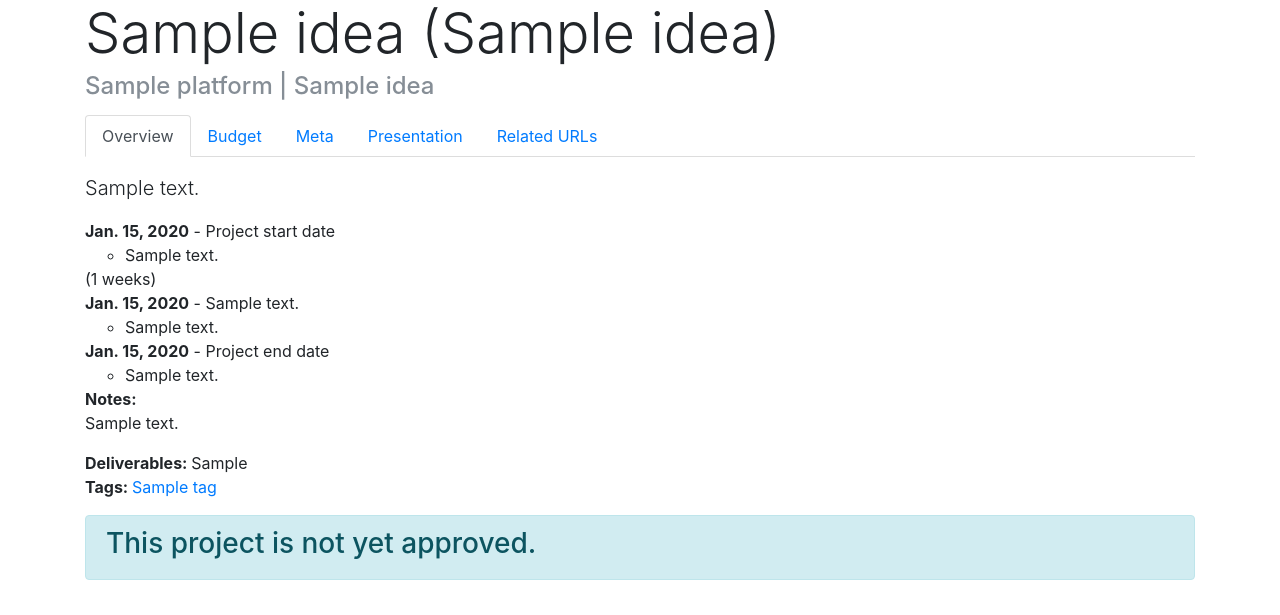
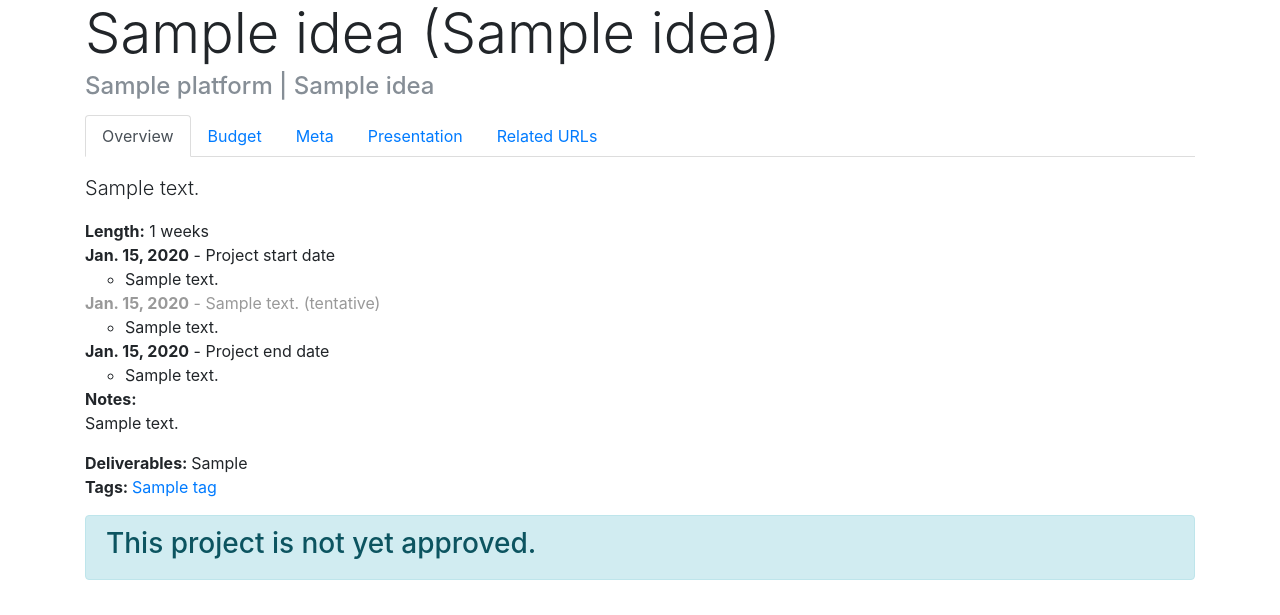
Before and after one commit to mthomps00/atlproj, a Django app: template atlproj/ideas/templates/ideas/idea_detail.html in a window 1280 px wide. Shown: the part 185-800 px from the top of the page. Run offline with Django 3.2, Linux system fonts and the light colour scheme; tables that the repository leaves empty hold one stand-in row (values such as "Sample post"); the template is opened without the code that fills it: values that come from a table or form of the project are taken from there, most other values are stand-ins (such as "Sample title", 1, 10 or a date in 2020); some libraries are stand-ins or nearby versions.

Commit message:
Further tweaks to idea detail page

```diff
--- a/atlproj/ideas/templates/ideas/idea_detail.html
+++ b/atlproj/ideas/templates/ideas/idea_detail.html
@@ -46,14 +46,14 @@
 		<div class="tab-pane fade show active" id="overview" role="tabpanel" aria-labelledby="overview-tab">
 			<ul class="list-unstyled">
 			{% if idea.description %}<p class="lead">{{ idea.description|linebreaksbr }}</li>{% endif %}
+			{% if idea.length %}<li><strong>Length:</strong> {{ idea.length }} weeks</li>{% endif %}
 			{% if idea.new_start_date %}
 				<li><strong>{{ idea.new_start_date.date|date:"M. j, Y" }}</strong> - Project start date
 				{% if idea.new_start_date.long_desc %}<ul><li>{{ idea.new_start_date.long_desc }}</li></ul>{% endif %}
 				</li>
-				{% if idea.length %}({{ idea.length }} weeks)</li>{% endif %}
 			{% endif %}
 			{% for event in idea.key_date.all %}
-				<li><strong>{{ event.date|date:"M. j, Y" }}</strong> - {{ event.short_desc }}
+				<li>{% if event.confirmed != "True" %}<span style="color:#999">{% endif %}{% if event.major %}<strong>{% endif %}{{ event.date|date:"M. j, Y" }}{% if event.major %}</strong>{% endif %} - {{ event.short_desc }} {% if event.confirmed != "True" %}(tentative)</span>{% endif %}
 				{% if event.long_desc %}
 					<ul><li>{{ event.long_desc }}</li></ul>
 				{% endif %}
```
